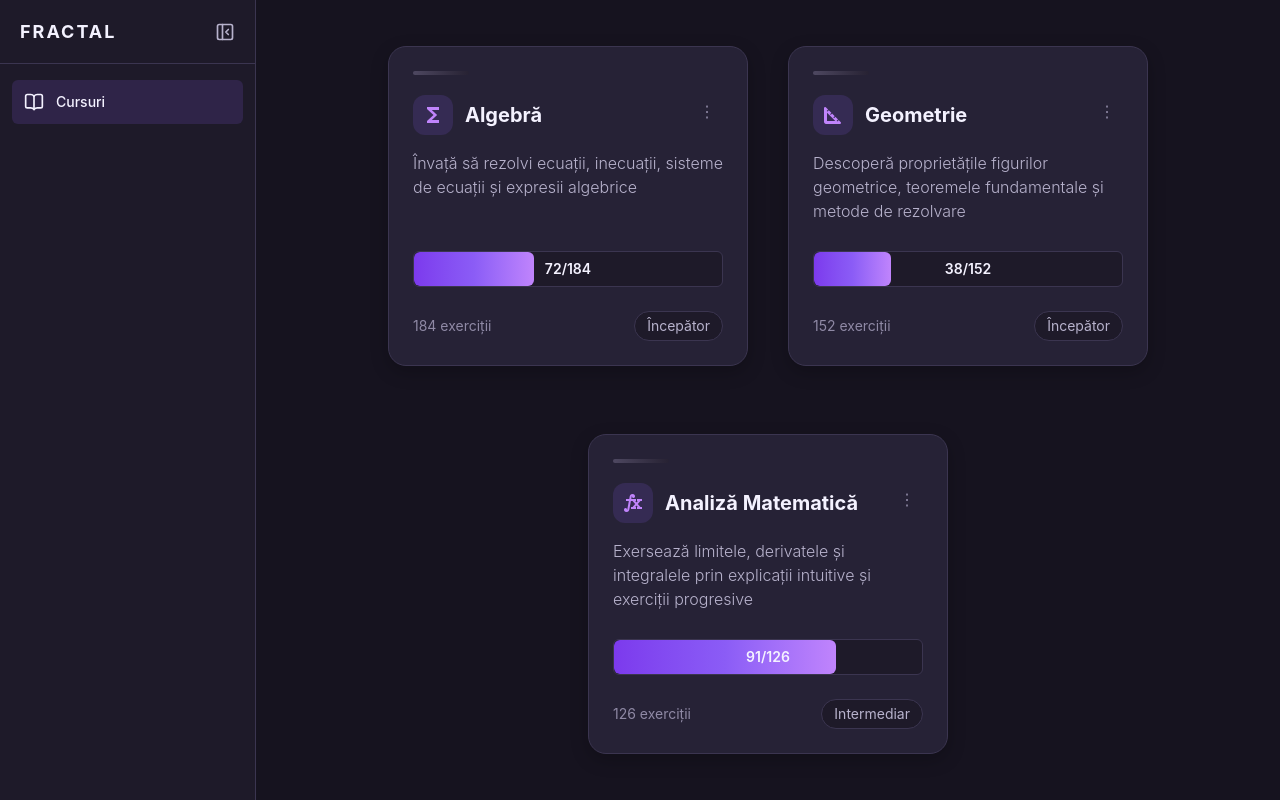
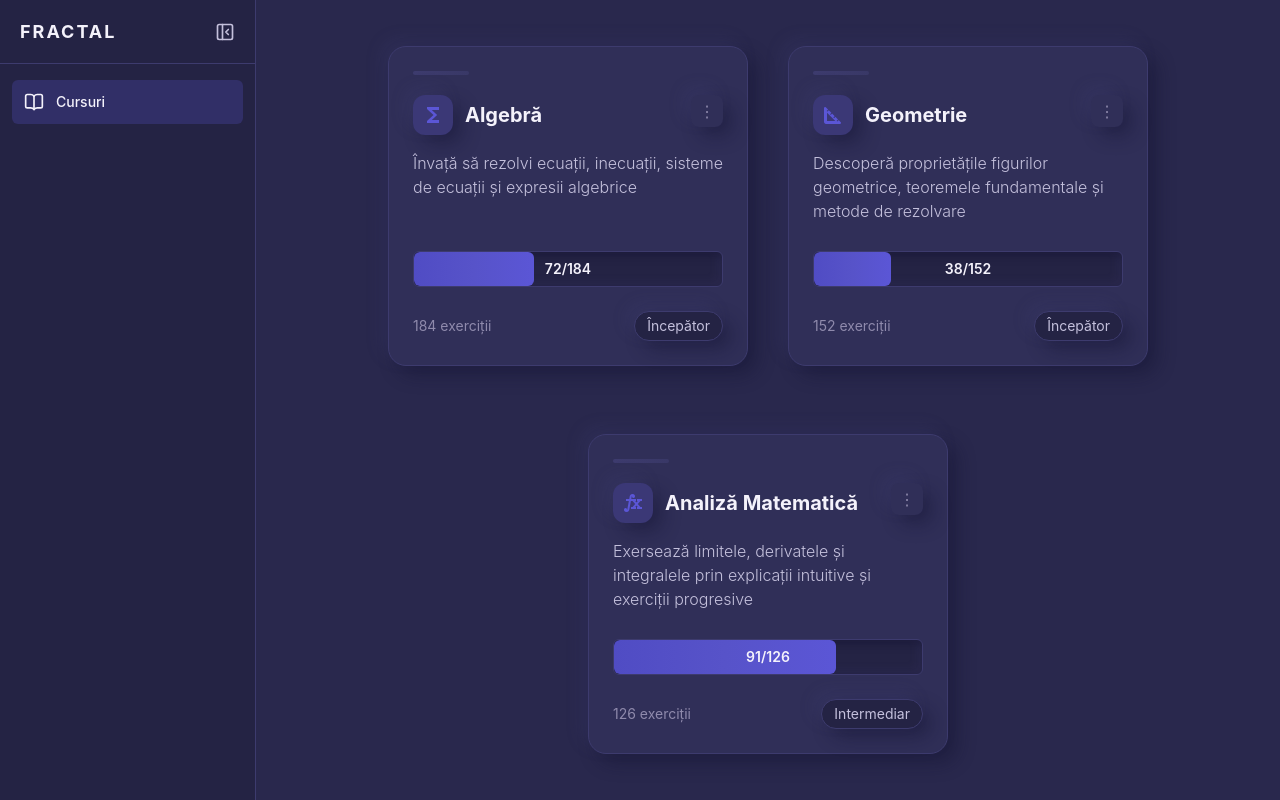
Before and after one commit to Libraic/fractal-ui, a React (Vite) app: page /courses in a window 1280 px wide. Built offline with nearby package versions, Linux system fonts and the light colour scheme.

Commit message:
Change the color palette

```diff
--- a/src/features/subjects/components/ProgressBar.tsx
+++ b/src/features/subjects/components/ProgressBar.tsx
@@ -15,14 +15,14 @@ export default function ProgressBar({ completed, total }: ProgressBarProps) {
       aria-valuemax={boundedTotal}
       aria-valuemin={0}
       aria-valuenow={boundedCompleted}
-      className="relative h-9 overflow-hidden rounded-md border border-[#3b3550] bg-[#1e1a29]"
+      className="relative h-9 overflow-hidden rounded-md border border-[var(--color-border)] bg-[var(--color-sidebar-background)] shadow-[var(--shadow-inset)]"
       role="progressbar"
     >
       <div
-        className="h-full rounded-md bg-linear-to-r from-[#7c3aed] via-[#8B5cf6] to-[#c084fc] transition-[width] duration-300 ease-out"
+        className="h-full rounded-md bg-linear-to-r from-[var(--color-accent-strong)] via-[var(--color-border-strong)] to-[var(--color-accent)] transition-[width] duration-300 ease-out"
         style={{ width: `${progressPercentage}%` }}
       />
-      <span className="absolute inset-0 flex items-center justify-center text-sm font-semibold text-[#f4f2ff]">
+      <span className="absolute inset-0 flex items-center justify-center text-sm font-semibold text-[var(--color-text)]">
         {boundedCompleted}/{boundedTotal}
       </span>
     </div>
--- a/src/features/subjects/components/Subject.tsx
+++ b/src/features/subjects/components/Subject.tsx
@@ -21,50 +21,50 @@ export default function Subject({
     <article
       className="
           w-full max-w-90 group rounded-[18px]
-          border border-[#3b3550] bg-[#262236]
-          p-6 shadow-[0_6px_18px_rgba(0,0,0,0.22)]
+          border border-[var(--color-border)] bg-[var(--color-surface)]
+          p-6 shadow-[var(--shadow-raised)]
           transition-all duration-200 ease-out
-          hover:-translate-y-0.5 hover:border-[#8b5cf6] hover:bg-[#302b42] hover:shadow-[0_14px_32px_rgba(0,0,0,0.35)] hover:cursor-pointer
+          hover:-translate-y-0.5 hover:border-[var(--color-border-strong)] hover:bg-[var(--color-surface-raised)] hover:shadow-[var(--shadow-raised-strong)] hover:cursor-pointer
       "
     >
       <div
         className="
           mb-5 h-1 w-14 rounded-full bg-linear-to-r
-          from-[#4e4861] to-[#272233] group-hover:from-[#8b5cf6] group-hover:to-[#c084fc]
+          from-[var(--color-border)] to-[var(--color-surface-hover)] group-hover:from-[var(--color-accent-strong)] group-hover:to-[var(--color-accent)]
           transition-all duration-300 ease-out
         "
       />
       <div className="flex items-start justify-between gap-4">
         <div className="flex items-center gap-3">
-          <div className="flex size-10 shrink-0 items-center justify-center rounded-xl bg-[#8b5cf6]/15 text-[#c084fc]">
+          <div className="flex size-10 shrink-0 items-center justify-center rounded-xl bg-[var(--color-accent-soft)] text-[var(--color-accent)] shadow-[var(--shadow-raised)]">
             <span className="material-symbols-outlined text-xl">{icon}</span>
           </div>
-          <h2 className="text-xl font-bold text-[#f4f2ff]">{title}</h2>
+          <h2 className="text-xl font-bold text-[var(--color-text)]">{title}</h2>
         </div>
         <button
           type="button"
           aria-label={`More options for ${title}`}
           className="
-              rounded-lg px-2 py-1 text-xl text-[#8f89a5]
+              rounded-lg px-2 py-1 text-xl text-[var(--color-text-subtle)] shadow-[var(--shadow-raised)]
               leading-none transition-colors
-              hover:bg-[#3b3550] hover:text-[#f4f2ff]
-              focus-visible:outline-none focus-visible:ring-2 focus-visible:ring-[#8b5cf6] focus-visible:ring-offset-2 focus-visible:ring-offset-[#262236]
+              hover:bg-[var(--color-surface-hover)] hover:text-[var(--color-text)]
+              focus-visible:outline-none focus-visible:ring-2 focus-visible:ring-[var(--color-accent)] focus-visible:ring-offset-2 focus-visible:ring-offset-[var(--color-surface)]
           "
         >
           ⋮
         </button>
       </div>
-      <p className="mt-4 min-h-20 font-light leading-6 text-[#b7b2cc]">
+      <p className="mt-4 min-h-20 font-light leading-6 text-[var(--color-text-muted)]">
         {description}
       </p>
       <div className="mt-5">
         <ProgressBar completed={completedExerciseCount} total={exerciseCount} />
       </div>
-      <div className="mt-6 flex items-center justify-between gap-4 text-sm text-[#8f89a5]">
+      <div className="mt-6 flex items-center justify-between gap-4 text-sm text-[var(--color-text-subtle)]">
         <span>
           {exerciseCount} {exerciseCount === 1 ? 'exercițiu' : 'exerciții'}
         </span>
-        <span className="rounded-full border border-[#3b3550] bg-[#1e1a29] px-3 py-1 text-[#b7b2cc]">
+        <span className="rounded-full border border-[var(--color-border)] bg-[var(--color-sidebar-background)] px-3 py-1 text-[var(--color-text-muted)] shadow-[var(--shadow-raised)]">
           {difficulty}
         </span>
       </div>
--- a/src/features/subjects/components/Subjects.tsx
+++ b/src/features/subjects/components/Subjects.tsx
@@ -2,7 +2,7 @@ import Subject from './Subject.tsx';
 
 export function Subjects() {
   return (
-    <section className="flex min-h-screen w-full flex-wrap items-center justify-center gap-10 bg-[#16131f] p-8 text-zinc-100">
+    <section className="flex min-h-screen w-full flex-wrap items-center justify-center gap-10 bg-[var(--color-background)] p-8 text-[var(--color-text)]">
       <Subject
         title="Algebră"
         description="Învață să rezolvi ecuații, inecuații, sisteme de ecuații și expresii algebrice"
--- a/src/index.css
+++ b/src/index.css
@@ -2,14 +2,39 @@
 
 :root {
   font-family:
-    Inter, ui-sans-serif, system-ui, -apple-system, BlinkMacSystemFont, 'Segoe UI',
+    Inter,
+    ui-sans-serif,
+    system-ui,
+    -apple-system,
+    BlinkMacSystemFont,
+    'Segoe UI',
     sans-serif;
   color-scheme: dark;
+
+  --color-background: #29284d;
+  --color-sidebar-background: #242344;
+  --color-surface: #302f58;
+  --color-surface-hover: #393867;
+  --color-surface-raised: #353460;
+  --color-border: #3d3b6e;
+  --color-border-strong: #5753c9;
+  --color-text: #f4f2fb;
+  --color-text-muted: #c4c0dc;
+  --color-text-subtle: #8f8aac;
+  --color-accent: #5b56d6;
+  --color-accent-strong: #504cc4;
+  --color-accent-soft: rgb(91 86 214 / 0.24);
+  --color-shadow: rgb(18 17 45 / 0.36);
+  --shadow-raised: 9px 9px 18px rgb(17 16 45 / 0.38), -7px -7px 16px rgb(73 71 126 / 0.18);
+  --shadow-raised-strong: 14px 16px 30px rgb(17 16 45 / 0.46), -9px -9px 20px rgb(73 71 126 / 0.16);
+  --shadow-inset: inset 4px 4px 9px rgb(17 16 45 / 0.38), inset -4px -4px 9px rgb(73 71 126 / 0.16);
 }
 
 body {
   margin: 0;
   min-width: 320px;
+  background: var(--color-background);
+  color: var(--color-text);
 }
 
 button,
--- a/src/layout/AppLayout.tsx
+++ b/src/layout/AppLayout.tsx
@@ -6,7 +6,7 @@ export function AppLayout() {
   const [isSidebarCollapsed, setIsSidebarCollapsed] = useState(false);
 
   return (
-    <div className="flex min-h-screen text-zinc-50">
+    <div className="flex min-h-screen bg-[var(--color-background)] text-[var(--color-text)]">
       <Sidebar
         isCollapsed={isSidebarCollapsed}
         onToggle={() => setIsSidebarCollapsed((value) => !value)}
--- a/src/shared/ui/Sidebar/Header.tsx
+++ b/src/shared/ui/Sidebar/Header.tsx
@@ -11,13 +11,13 @@ export function Header({ onToggle, isCollapsed }: HeaderProps) {
   return (
     <div
       className={`
-        flex h-16 items-center border-b border-[#3b3550]
+        flex h-16 items-center border-b border-[var(--color-border)]
         ${isCollapsed ? 'justify-center pl-1' : 'justify-between pr-2 pl-5'}
       `}
     >
       <span
         className={`
-          whitespace-nowrap text-lg font-bold text-[#f4f2ff] transition-[opacity,transform,width] duration-200 tracking-[2px]
+          whitespace-nowrap text-lg font-bold text-[var(--color-text)] transition-[opacity,transform,width] duration-200 tracking-[2px]
           ${isCollapsed ? 'pointer-events-none w-0 -translate-x-2 opacity-0' : 'opacity-100'}
         `}
       >
@@ -27,9 +27,9 @@ export function Header({ onToggle, isCollapsed }: HeaderProps) {
         type="button"
         className="
           grid size-11 shrink-0 place-items-center rounded-md
-          text-[#b7b2cc] transition
-          hover:bg-[#3b3550] hover:text-[#f4f2ff] hover:cursor-pointer
-          focus:outline-none focus-visible:ring-2 focus-visible:ring-[#8b5cf6] focus-visible:ring-offset-2 focus-visible:ring-offset-[#1e1a29]
+          text-[var(--color-text-muted)] transition
+          hover:bg-[var(--color-surface-hover)] hover:text-[var(--color-text)] hover:cursor-pointer
+          focus:outline-none focus-visible:ring-2 focus-visible:ring-[var(--color-accent)] focus-visible:ring-offset-2 focus-visible:ring-offset-[var(--color-sidebar-background)]
         "
         onClick={onToggle}
         aria-label={isCollapsed ? 'Expand Sidebar' : 'Collapse Sidebar'}
--- a/src/shared/ui/Sidebar/NavigationItems.tsx
+++ b/src/shared/ui/Sidebar/NavigationItems.tsx
@@ -18,7 +18,7 @@ export function NavigationItems({ isCollapsed }: ElementProps) {
           className={({ isActive }) =>
             `flex h-11 items-center rounded-md px-3 text-sm font-medium transition
               ${isCollapsed ? 'justify-center' : 'gap-3'}
-              ${isActive ? 'bg-[#8b5cf6]/15 text-[#f4f2ff]' : 'text-[#b7b2cc] hover:bg-[#3b3550] hover:text-[#f4f2ff]'}`
+              ${isActive ? 'bg-[var(--color-accent-soft)] text-[var(--color-text)]' : 'text-[var(--color-text-muted)] hover:bg-[var(--color-surface-hover)] hover:text-[var(--color-text)]'}`
           }
           title={isCollapsed ? label : undefined}
         >
--- a/src/shared/ui/Sidebar/Sidebar.tsx
+++ b/src/shared/ui/Sidebar/Sidebar.tsx
@@ -10,9 +10,9 @@ export function Sidebar({ isCollapsed, onToggle }: SidebarProps) {
   return (
     <aside
       className={`
-        sticky top-0 h-screen shrink-0 overflow-hidden bg-[#1e1a29]
+        sticky top-0 h-screen shrink-0 overflow-hidden bg-[var(--color-sidebar-background)]
         transition-[width] duration-300 ease-in-out
-        border-r border-r-[#3b3550]
+        border-r border-r-[var(--color-border)]
         z-50
         ${isCollapsed ? 'w-20' : 'w-64'}
       `}
```
